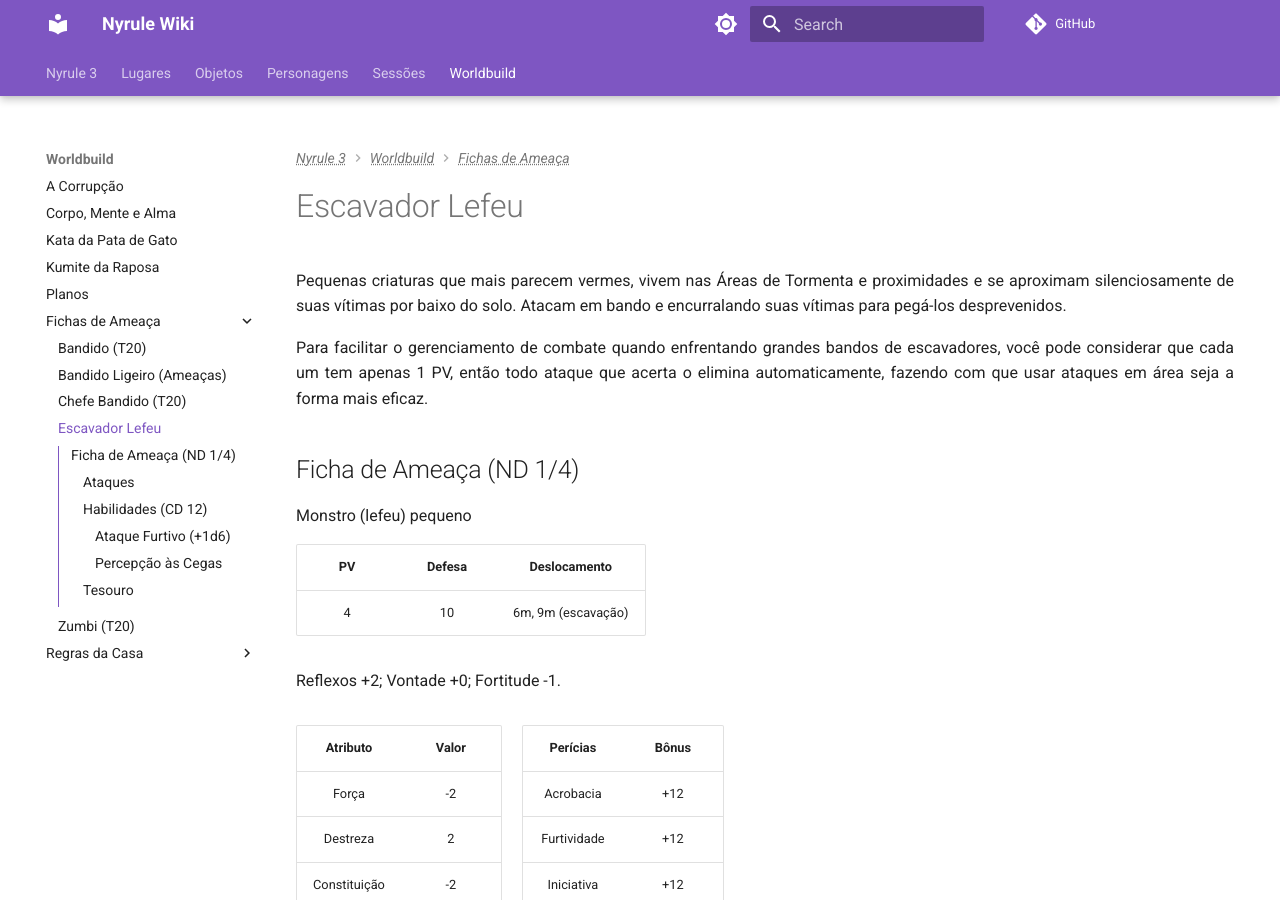
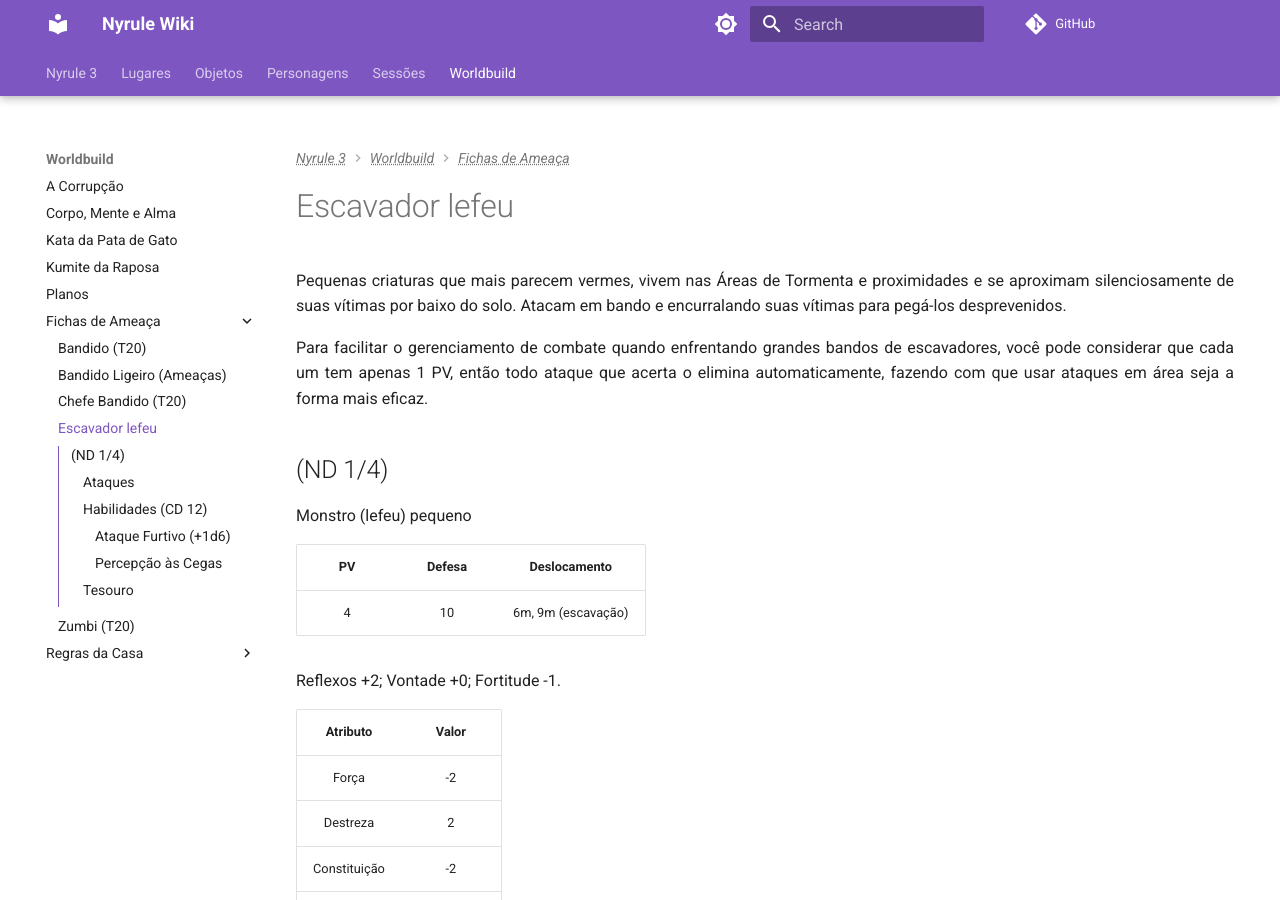
Before and after one commit to NiiMiyo/obsidian-nyrule3, an MkDocs documentation site: the page built from docs/Worldbuild/Fichas de Ameaça/Escavador lefeu.md, in a window 1280 px wide and 900 px high. Built offline with MkDocs 1.6.1 and Material for MkDocs 9.7.7, drawn with Linux system fonts in a browser that asks for light colours; comment, search, counter and statistics services are not loaded.

Commit message:
PUSH NOTE : Escavador lefeu.md

```diff
--- a/docs/Worldbuild/Fichas de Ameaça/Escavador lefeu.md
+++ b/docs/Worldbuild/Fichas de Ameaça/Escavador lefeu.md
@@ -2,14 +2,14 @@
 aliases:
   - Escavadores Lefeu
 tags:
-  - ficha-ameaça
+  - Ficha-de-ameaça
 ---
-# Escavador Lefeu
+
 Pequenas criaturas que mais parecem vermes, vivem nas Áreas de Tormenta e proximidades e se aproximam silenciosamente de suas vítimas por baixo do solo. Atacam em bando e encurralando suas vítimas para pegá-los desprevenidos.
 
 Para facilitar o gerenciamento de combate quando enfrentando grandes bandos de escavadores, você pode considerar que cada um tem apenas 1 PV, então todo ataque que acerta o elimina automaticamente, fazendo com que usar ataques em área seja a forma mais eficaz.
 
-## Ficha de Ameaça (ND 1/4)
+## (ND 1/4)
 Monstro (lefeu) pequeno
 
 | PV  | Defesa | Deslocamento       |
@@ -18,28 +18,23 @@
 
 Reflexos +2; Vontade +0; Fortitude -1.
 
-<div markdown style="display:flex; flex-direction:row; width:100%; gap: 20px">
-  <div markdown>
-  | Atributo     | Valor |
-  | ------------ | ----- |
-  | Força        | -2    |
-  | Destreza     | 2     |
-  | Constituição | -2    |
-  | Inteligência | -3    |
-  | Sabedoria    | -5    |
-  | Carisma      | -2    |
-  </div>
-  <div markdown>
-  | Perícias    | Bônus      |
-  | ----------- | ---------- |
-  | Acrobacia   | +12        |
-  | Furtividade | +12        |
-  | Iniciativa  | +12        |
-  | Intimidação | +8         |
-  | Luta        | +8         |
-  | Outros      | + Atributo |
-  </div>
-</div>
+| Atributo     | Valor |
+| ------------ | ----- |
+| Força        | -2    |
+| Destreza     | 2     |
+| Constituição | -2    |
+| Inteligência | -3    |
+| Sabedoria    | -5    |
+| Carisma      | -2    |
+
+| Perícias    | Bônus      |
+| ----------- | ---------- |
+| Acrobacia   | +12        |
+| Furtividade | +12        |
+| Iniciativa  | +12        |
+| Intimidação | +8         |
+| Luta        | +8         |
+| Outros      | + Atributo |
 
 ### Ataques
 **Corpo a corpo:** Mordida +7 (2d6 perfuração).
```
